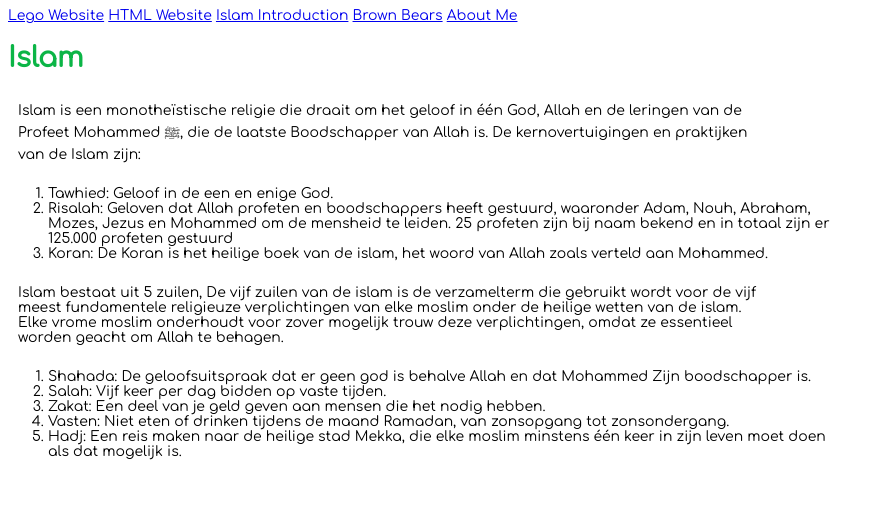
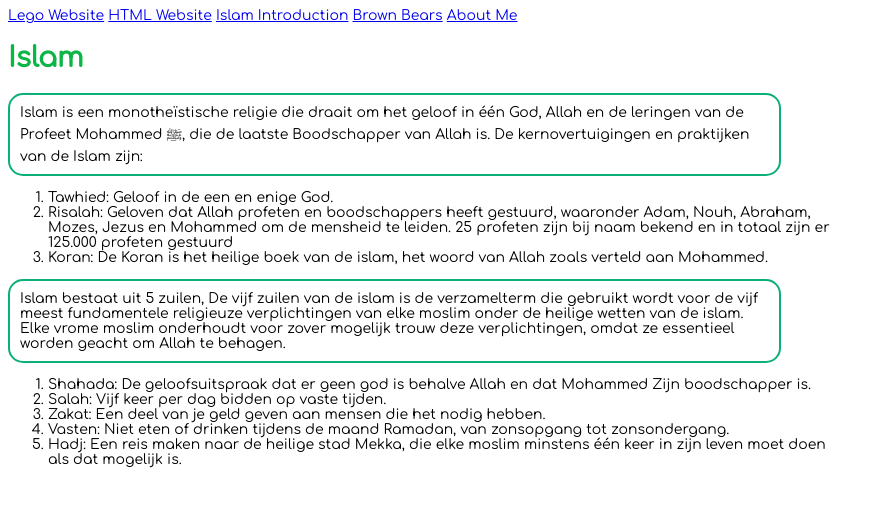
Before and after one commit to Qnass/Informatica, a plain HTML site: page index.html in a window 1280 px wide. Shown: the whole page, without its empty margins (0-884 px from the left). Drawn offline with Linux system fonts and the light colour scheme.

Commit message:
Update MyStyle.CSS

```diff
--- a/MyStyle.CSS
+++ b/MyStyle.CSS
@@ -16,5 +16,6 @@ body {
 #intro {
   width: 90%;
   padding: 10px;
-  border:2px #0bb546;
+  border: 2px solid #0ab078;
+  border-radius: 15px;
 }
```
